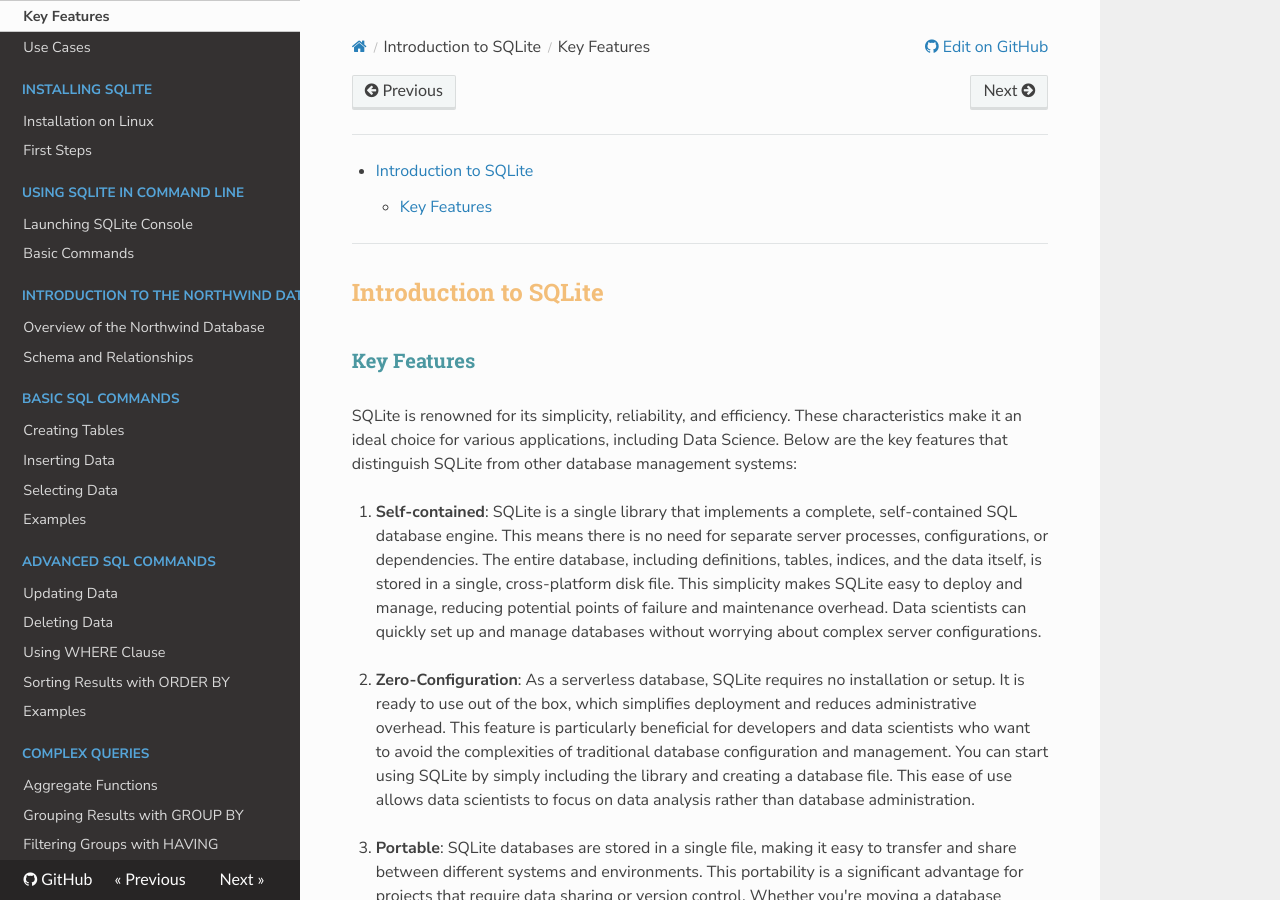
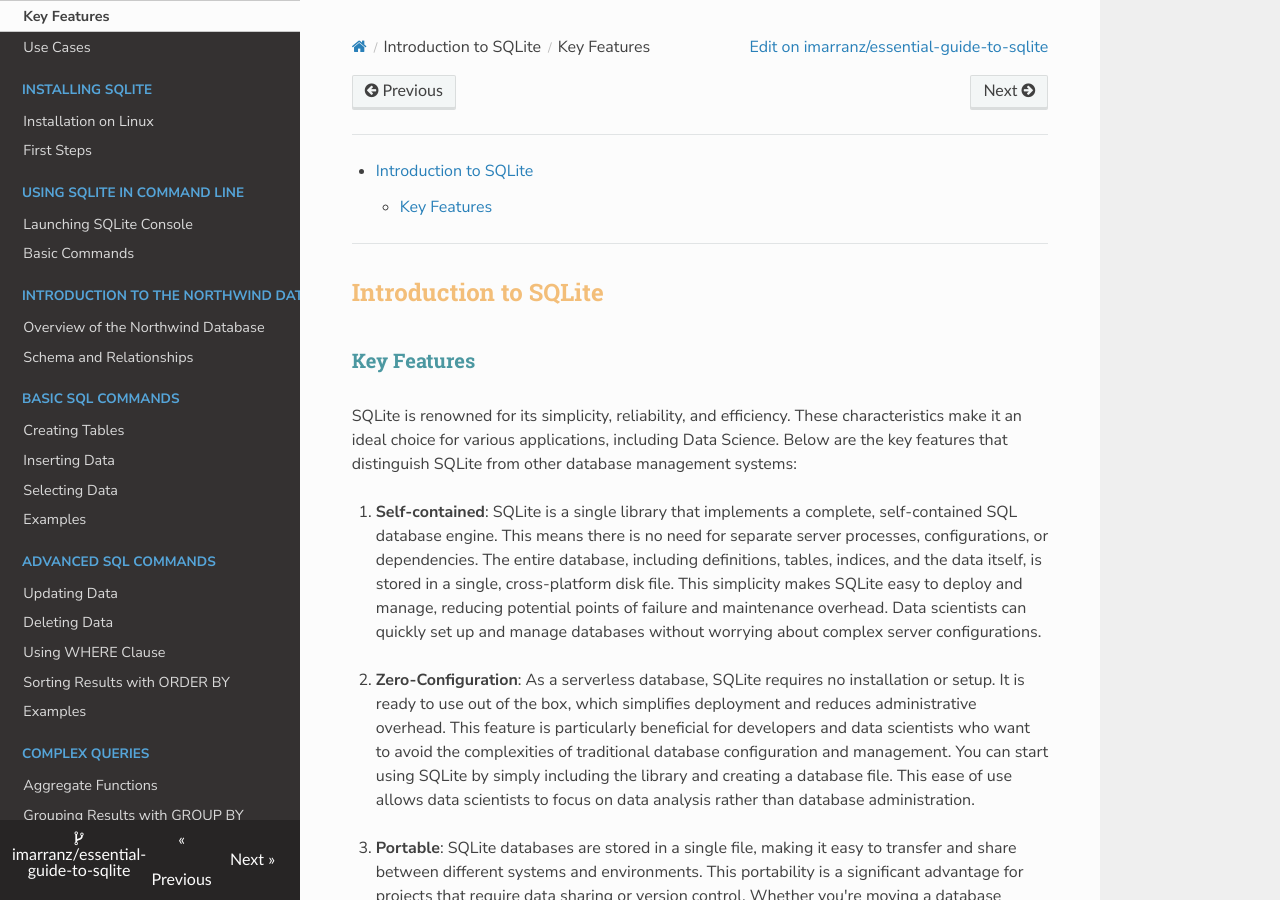
Before and after one commit to imarranz/essential-guide-to-sqlite, an MkDocs documentation site: the page built from book/01_introduction/012_key_features.md, in a window 1280 px wide and 900 px high. Built offline with MkDocs 1.6.1, drawn with Linux system fonts in a browser that asks for light colours; nearby versions of some CDN libraries.

```diff
--- a/mkdocs.yml
+++ b/mkdocs.yml
@@ -2,7 +2,12 @@ site_name: Essential Guide to SQLite
 site_description: 'Essential Guide to SQLite'
 site_author: Ibon Martínez-Arranz
 site_url: https://github.com/imarranz/essential-guide-to-sqlite
+
+repo_name: imarranz/essential-guide-to-sqlite
 repo_url: https://github.com/imarranz/essential-guide-to-sqlite
+
+edit_uri: edit/main/book/
+
 
 docs_dir: book
 site_dir: web
```
